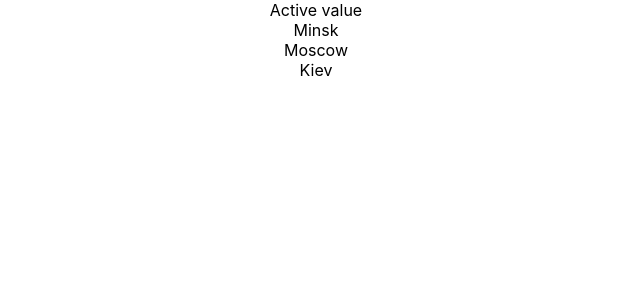
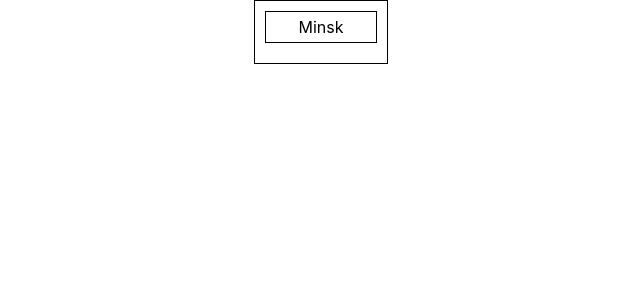
Before and after one commit to Nadyushka/it-incubator-kabzda, a React (Create React App) app: page / in a window 1280 px wide. Shown: the top 300 px of the page, without its empty margins (324-964 px from the left). Built offline with nearby package versions, Linux system fonts and the light colour scheme.

Commit message:
select add style

```diff
--- a/src/App.tsx
+++ b/src/App.tsx
@@ -1,15 +1,21 @@
-import React from 'react';
+import React, {useState} from 'react';
 import './App.css';
 import Rating from "./Components/Rating/Rating";
 import Select from './Components/Select/Select';
 
 function App() {
+
+    const [activeTitle,setActiveTitle] = useState<string>('Minsk')
+
     return (
         <div className="App">
             {/*<Rating/>*/}
 
 
-            <Select items={[
+            <Select
+                activeTitle={activeTitle}
+                setActiveTitle={setActiveTitle}
+                items={[
                 {value: '1', title: 'Minsk'},
                 {value: '2', title: 'Moscow'},
                 {value: '3', title: 'Kiev'}
--- a/src/Components/Select/Select.tsx
+++ b/src/Components/Select/Select.tsx
@@ -1,29 +1,48 @@
-import React from 'react';
+import React, {useState} from 'react';
+import s from './select.module.css'
 
 type ItemType = {
-    value:string
-    title:string
+    value: string
+    title: string
 }
 
 type PropsType = {
     items: ItemType[]
+    activeTitle: string | null
+    setActiveTitle: (newTitle: string) => void
 }
 
-const Select = (props:PropsType) => {
+const Select = (props: PropsType) => {
+
+    const [collapsed, setCollapsed] = useState<boolean>(false)
+    const setVisibility = () => setCollapsed(!collapsed)
+
 
     return (
-        <span>
-            <span>Active value</span>
+        <span className={s.selectBody}>
+            <span className={s.selectActiveTitle} onClick={setVisibility}>{props.activeTitle}</span>
+            {collapsed &&
                 <div>
-                {props.items.map(i=>{
+                    {props.items.map(i => {
+
+                        const setActiveTitleOnClick =() => {
+                            props.setActiveTitle(i.title)
+                            setVisibility()
+                        }
+
                             return (
-                        <div key={i.value}>{i.title}</div>
+                                <div
+                                    onClick={setActiveTitleOnClick}
+                                    key={i.value}>{i.title}</div>
                             )
                         }
                     )}
+
                 </div>
+            }
         </span>
-    );
+    )
+        ;
 };
 
 export default Select;
--- /dev/null
+++ b/src/Components/Select/select.module.css
@@ -0,0 +1,14 @@
+.selectBody {
+    display: inline-block;
+    border: 1px solid black;
+    padding: 10px;
+    margin-left: 10px;
+}
+
+.selectActiveTitle {
+    display: inline-block;
+    border: 1px solid black;
+    padding: 5px 5px;
+    margin-bottom: 10px;
+    min-width: 100px;
+}
```
Lines whose indentation alone changed are shown as unchanged.
